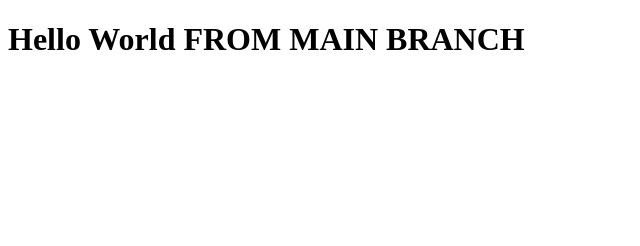
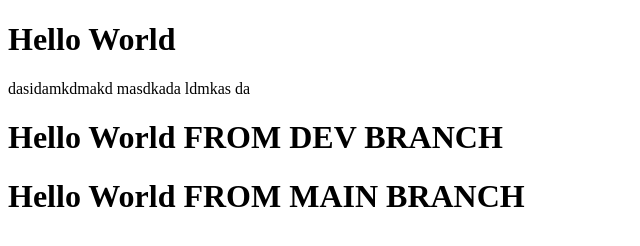
Before and after one commit to shikharx06/mern-11-foundation, a plain HTML site: page index.html in a window 1280 px wide. Shown: the whole page, without its empty margins (0-640 px from the left). Drawn offline with Linux system fonts and the light colour scheme.

Commit message:
feat: hello from dev branch:

```diff
--- a/index.html
+++ b/index.html
@@ -8,11 +8,16 @@
 </head>
 
 <body>
-<div>
     <div>
-        <h1>Hello World FROM MAIN BRANCH</h1>
+        <div>
+            <h1>Hello World</h1>
+            <p>dasidamkdmakd masdkada ldmkas da</p>
+        </div>
+        <div>
+            <h1>Hello World FROM DEV BRANCH</h1>
+            <h1>Hello World FROM MAIN BRANCH</h1>
+        </div>
     </div>
-</div>
 </body>
 
 </html>
```
